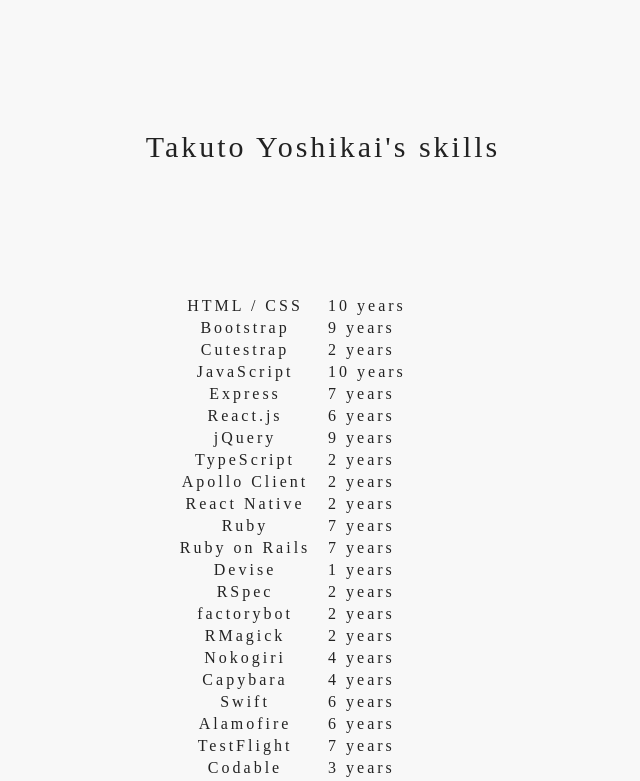
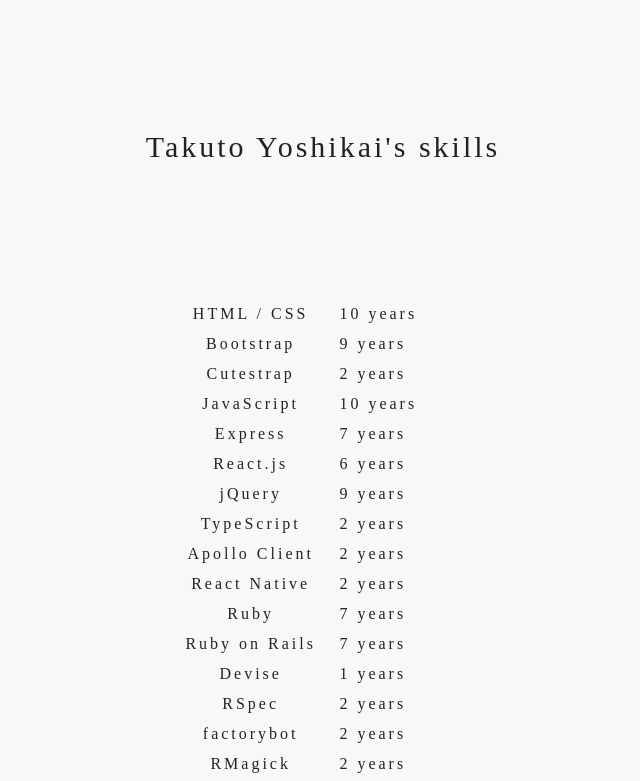
Before and after one commit to TakutoYoshikai/skills, a React (Create React App) app: page / in a window 1280 px wide. Shown: the top 781 px of the page, without its empty margins (317-957 px from the left). Built offline with nearby package versions, Linux system fonts and the light colour scheme.

Commit message:
border spacing

```diff
--- a/src/index.css
+++ b/src/index.css
@@ -30,6 +30,7 @@
   width: 320px;
   margin-left: auto;
   margin-right: auto;
+  border-spacing: 10px;
 }
 
 .skill-name {
```
